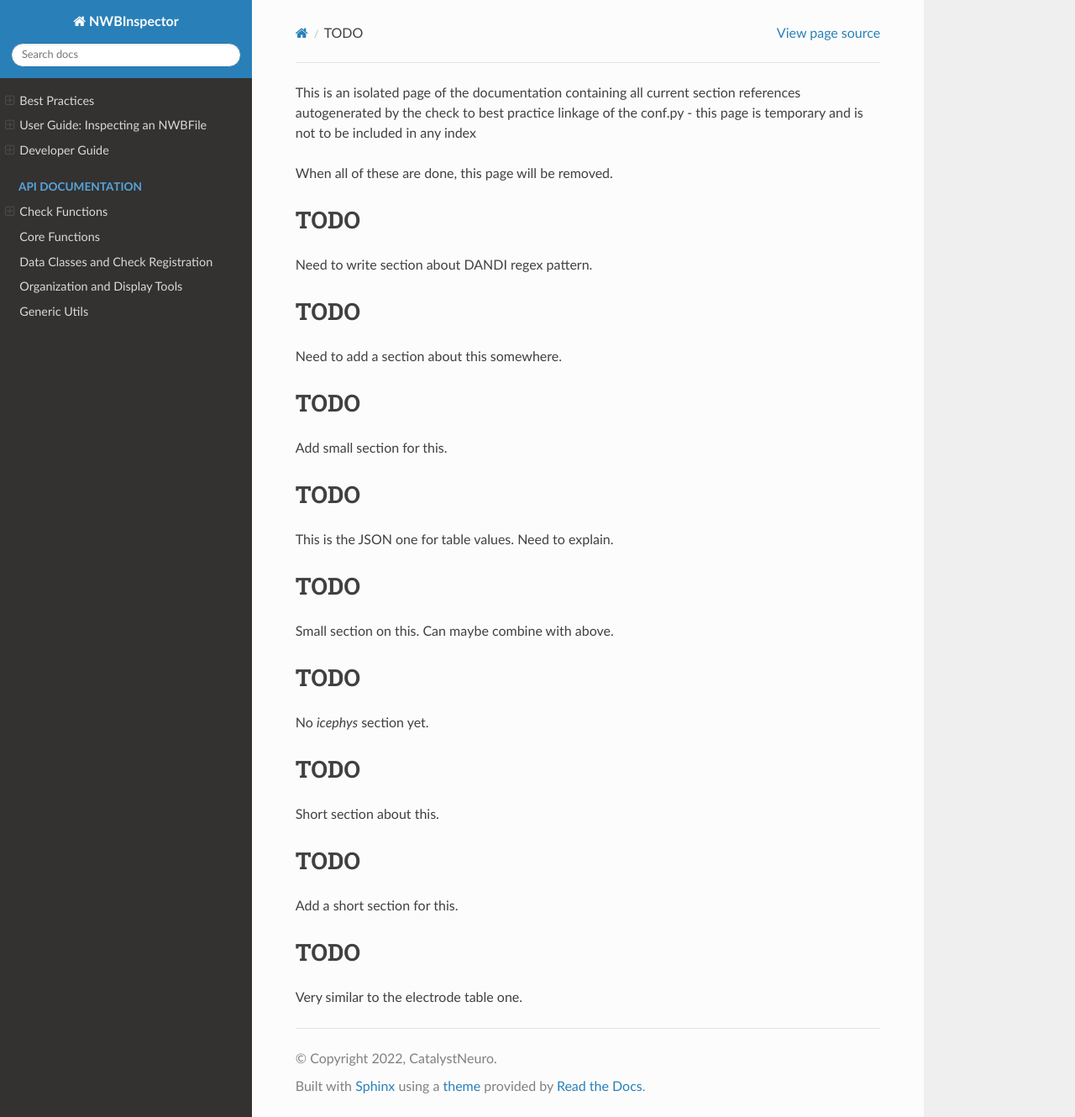
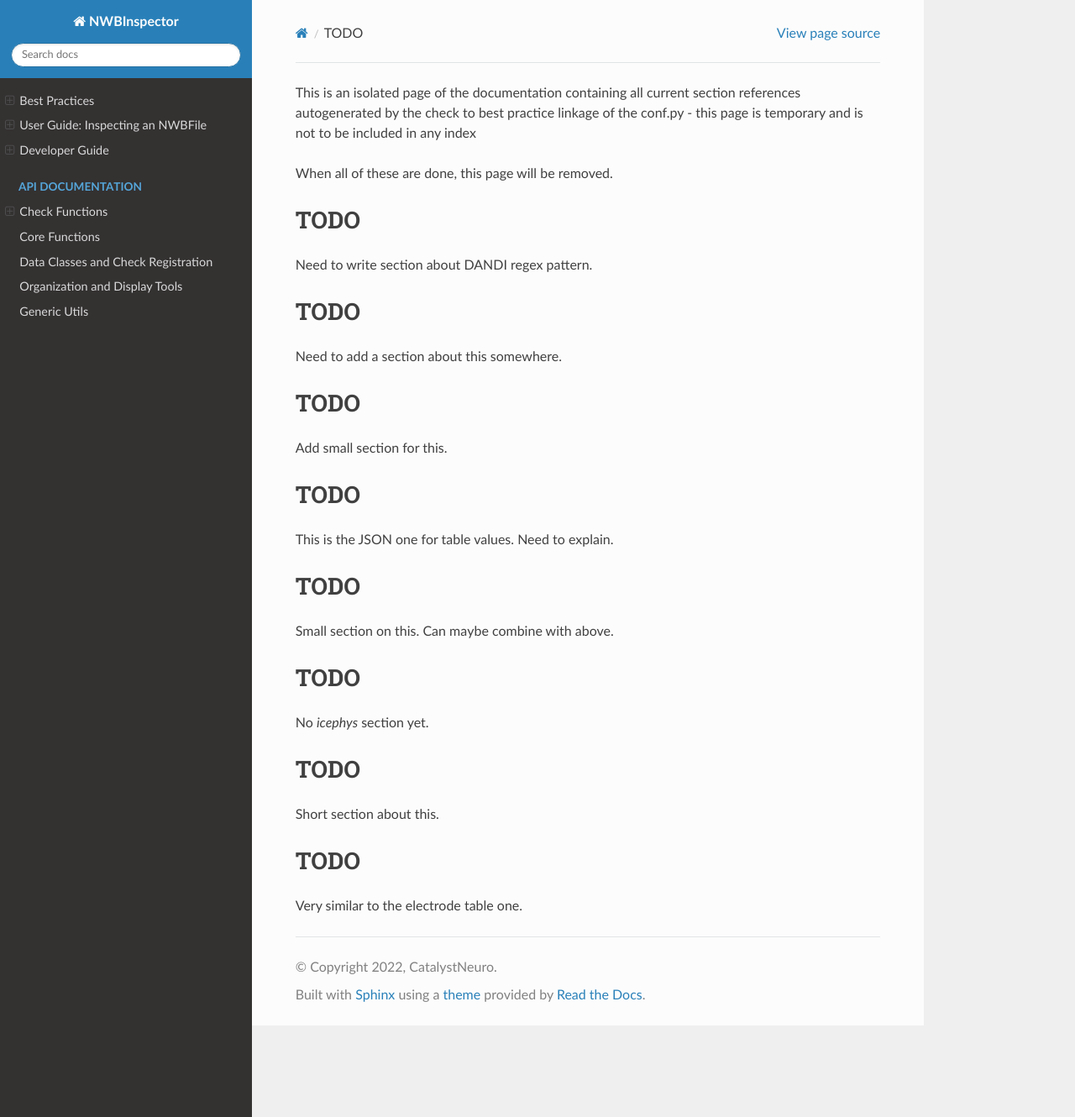
Before and after one commit to NeurodataWithoutBorders/nwbinspector, a Sphinx documentation site: the page built from docs/best_practices/todo.rst, in a window 1280 px wide and 1330 px high. Shown: the whole window at 84% size. Built offline with Sphinx 7.4.7 and the Read the Docs theme 2.0.0, drawn with Linux system fonts in a browser that asks for light colours.

Commit message:
Update todo.rst

```diff
--- a/docs/best_practices/todo.rst
+++ b/docs/best_practices/todo.rst
@@ -58,13 +58,6 @@ TODO
 Short section about this.
 
 
-.. _best_practice_spike_times_not_in_unobserved_interval:
-
-TODO
-----
-
-Add a short section for this.
-
 
 .. _best_practice_roi_response_series_link_to_plane_segmentation:
 
```
